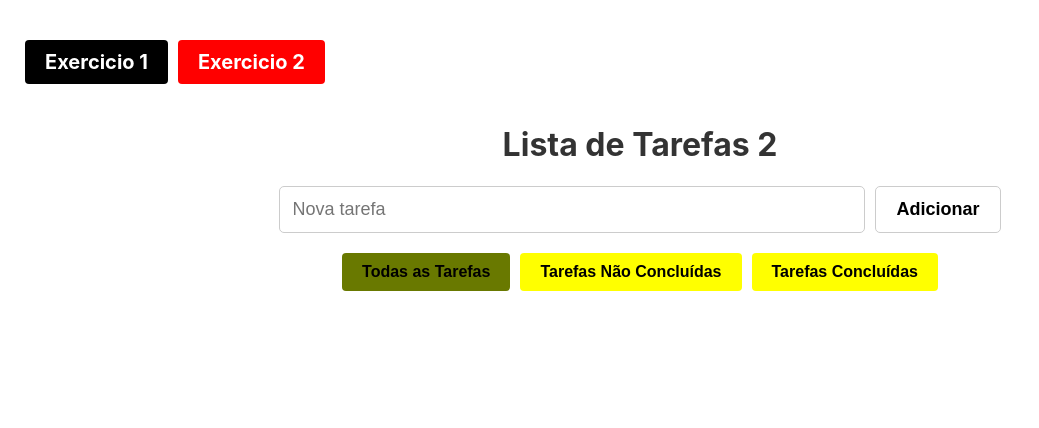
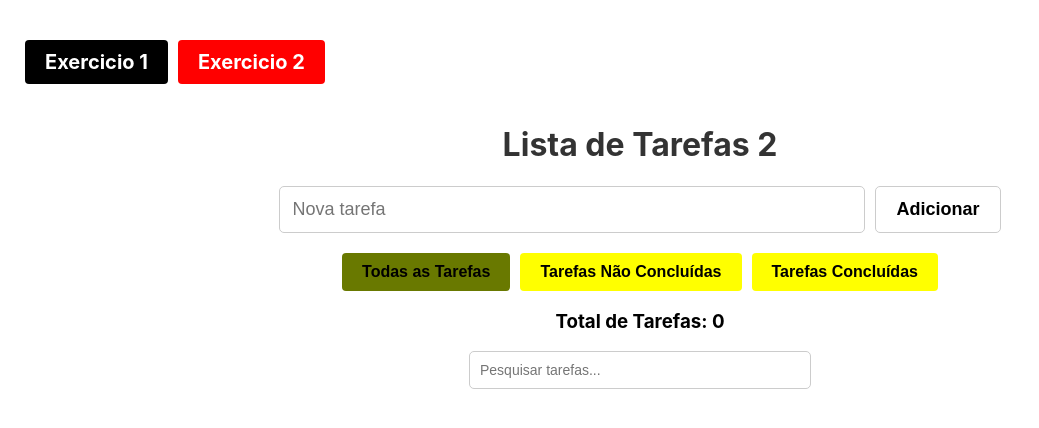
Before and after one commit to duarte99889/ListaTarefas, a React (Create React App) app: page /Ex2 in a window 1280 px wide. Shown: the top 428 px of the page, without its empty margins (0-1039 px from the left). Built offline with nearby package versions, Linux system fonts and the light colour scheme.

Commit message:
Barra de pesquisa e contador

```diff
--- a/src/Exercicio2/ContextoTarefa.js
+++ b/src/Exercicio2/ContextoTarefa.js
@@ -46,6 +46,11 @@ export function TodosProvider({ children }) {
     return todos;
   };
 
+
+  const totalTarefas = todos.length;
+  const totalConcluidas = todos.filter((todo) => todo.concluida).length;
+  const totalNaoConcluidas = todos.filter((todo) => !todo.concluida).length;
+
   const value = {
     todos,
     adicionarTarefa,
@@ -53,9 +58,12 @@ export function TodosProvider({ children }) {
     removerTarefa,
     ativarEdicao,
     editarTarefa,
-    secaoAtiva,
     ativarSecao,
     tarefasFiltradas,
+    totalTarefas,
+    totalConcluidas,
+    totalNaoConcluidas,
+    secaoAtiva,
   };
 
   return <TodosContext.Provider value={value}>{children}</TodosContext.Provider>;
--- a/src/Exercicio2/TempListaTarefas2.js
+++ b/src/Exercicio2/TempListaTarefas2.js
@@ -1,4 +1,4 @@
-import React, { useContext } from 'react';
+import React, { useContext, useState } from 'react';
 import styled from 'styled-components';
 import { TodosContext } from './ContextoTarefa';
 
@@ -14,7 +14,6 @@ const TarefaItem = styled.li`
 const TextoTarefa = styled.span`
   margin-left: 10px;
   flex-grow: 1;
-  text-decoration: ${(props) => (props.concluida ? 'line-through' : 'none')};
 `;
 
 const BotaoRemover = styled.button`
@@ -53,11 +52,63 @@ const InputEditar = styled.input`
   padding: 5px;
 `;
 
+const InputPesquisa = styled.input`
+  width: 40%;
+  padding: 10px;
+  border-radius: 5px;
+  border: 1px solid #ccc;
+  font-size: 14px;
+`;
+
 function ListaTarefas() {
-  const { tarefasFiltradas, marcarConcluida, removerTarefa, ativarEdicao, editarTarefa } = useContext(TodosContext);
-  const tarefas = tarefasFiltradas();
+  const {
+    tarefasFiltradas,
+    marcarConcluida,
+    removerTarefa,
+    ativarEdicao,
+    editarTarefa,
+    totalTarefas,
+    totalConcluidas,
+    totalNaoConcluidas,
+    secaoAtiva,
+  } = useContext(TodosContext);
+
+  const [novoTexto, setNovoTexto] = useState('');
+  const [filtroTexto, setFiltroTexto] = useState(''); // Estado para o filtro de pesquisa
+
+  const handleEditChange = (id, texto) => {
+    setNovoTexto(texto);
+    ativarEdicao(id);
+  };
+
+  const handleEditSubmit = (id) => {
+    editarTarefa(id, novoTexto);
+    setNovoTexto('');
+  };
+
+  const getContadorTexto = () => {
+    if (secaoAtiva === 'concluidas') return `Tarefas Concluídas: ${totalConcluidas}`;
+    if (secaoAtiva === 'naoConcluidas') return `Tarefas Não Concluídas: ${totalNaoConcluidas}`;
+    return `Total de Tarefas: ${totalTarefas}`;
+  };
+
+  // Função para filtrar tarefas com base no termo de pesquisa
+  const tarefas = tarefasFiltradas().filter((todo) =>
+    todo.texto.toLowerCase().includes(filtroTexto.toLowerCase())
+  );
 
   return (
+    <div>
+      <h3>{getContadorTexto()}</h3>
+
+      {/* Barra de pesquisa */}
+      <InputPesquisa
+        type="text"
+        placeholder="Pesquisar tarefas..."
+        value={filtroTexto}
+        onChange={(e) => setFiltroTexto(e.target.value)}
+      />
+
       <ul>
         {tarefas.map((todo) => (
           <TarefaItem key={todo.id}>
@@ -67,29 +118,25 @@ function ListaTarefas() {
               onChange={() => marcarConcluida(todo.id)}
             />
             {todo.editando ? (
-            <form
-              onSubmit={(e) => {
-                e.preventDefault();
-                editarTarefa(todo.id, todo.texto);
-              }}
-            >
+              <>
                 <InputEditar
                   type="text"
-                value={todo.texto}
-                onChange={(e) => editarTarefa(todo.id, e.target.value)}
+                  value={novoTexto}
+                  onChange={(e) => setNovoTexto(e.target.value)}
                 />
-              <BotaoEditar type="submit">Salvar</BotaoEditar>
-            </form>
+                <BotaoEditar onClick={() => handleEditSubmit(todo.id)}>Salvar</BotaoEditar>
+              </>
             ) : (
               <>
                 <TextoTarefa concluida={todo.concluida}>{todo.texto}</TextoTarefa>
-              <BotaoEditar onClick={() => ativarEdicao(todo.id)}>Editar</BotaoEditar>
+                <BotaoEditar onClick={() => handleEditChange(todo.id, todo.texto)}>Editar</BotaoEditar>
                 <BotaoRemover onClick={() => removerTarefa(todo.id)}>Remover</BotaoRemover>
               </>
             )}
           </TarefaItem>
         ))}
       </ul>
+    </div>
   );
 }
 
```
Also changed, not shown: src/Exercicio2/Tarefa2.js (deleted, +0 -40 lines). Lines whose indentation alone changed are shown as unchanged.
